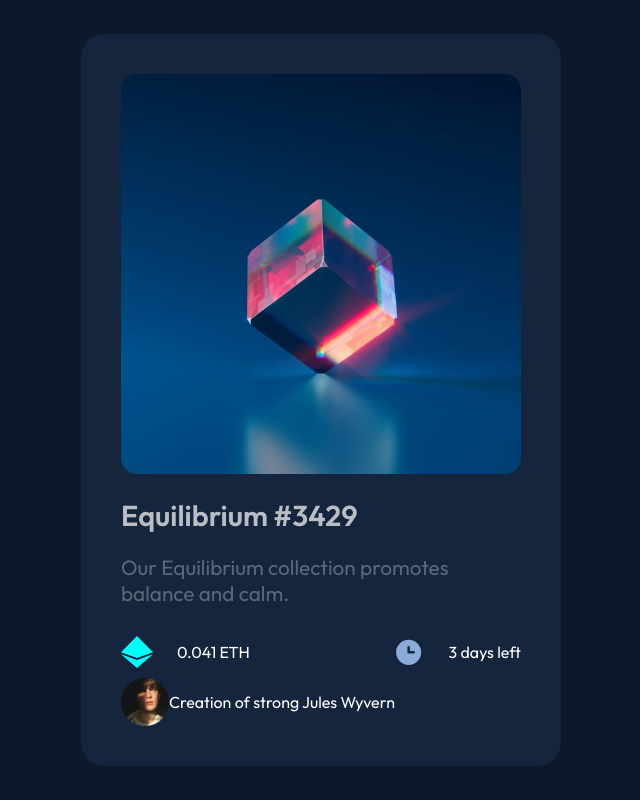
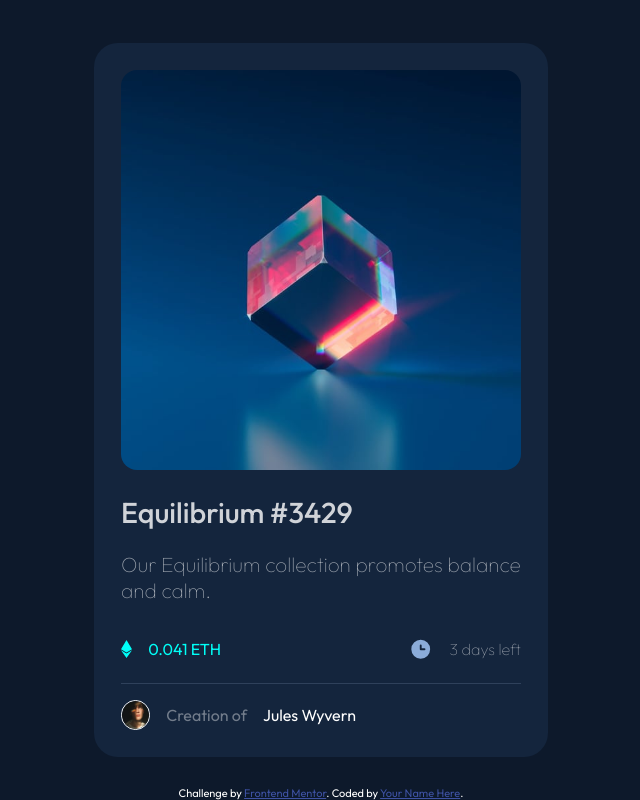
Before and after one commit to zabooz/nft, a plain HTML site: page index.html in a window 1280 px wide. Shown: the whole page, without its empty margins (319-959 px from the left). Drawn offline with Linux system fonts and the light colour scheme.

Commit message:
fixed padding, added footer

```diff
--- a/index.html
+++ b/index.html
@@ -22,18 +22,18 @@
   <p>Our Equilibrium collection promotes balance and calm.</p>
 
   <div class="info">
-    <div class="eth"><img class="icon" src="images/icon-ethereum.svg"><p>0.041 ETH</p>
+    <div class="eth"><img class="eth-icon" src="images/icon-ethereum.svg"><p>0.041 ETH</p>
     </div>
-    <div class="days"><img class="icon" src="images/icon-clock.svg"><p>3 days left</p>
+    <div class="days"><img class="days-icon" src="images/icon-clock.svg"><p>3 days left</p>
     </div>
   </div>
   <div class="creator">
-    <img id="avatar" src="images/image-avatar.png">Creation of strong Jules Wyvern
+    <img id="avatar" src="images/image-avatar.png"><span>Creation of</span>Jules Wyvern
   </div>
 </main>
-  <!---<div class="attribution">
+<footer><div class="attribution">
     Challenge by <a href="https://www.frontendmentor.io?ref=challenge" target="_blank">Frontend Mentor</a>.
     Coded by <a href="#">Your Name Here</a>.
-  </div>--->
+  </div></footer>
 </body>
 </html>
--- a/style.css
+++ b/style.css
@@ -1,4 +1,4 @@
-@import url('https://fonts.googleapis.com/css2?family=Outfit:wght@400;500;600;700;900&display=swap');
+@import url('https://fonts.googleapis.com/css2?family=Outfit:wght@100;200;300;400;500;600;700;900&display=swap');
 body{
     background-color: hsl(217, 54%, 11%);
     margin: 0;
@@ -13,7 +13,7 @@ body{
 main{
     background-color: hsl(216, 50%, 16%);
     max-width: 25rem;
-    padding:2.5rem;
+    padding:1.7rem;
     border-radius: 1.5rem;
 }
 img {
@@ -21,42 +21,64 @@ img {
     width:100%;
 }
 main > p{
-   opacity: .3;
+   opacity: .6;
    font-size: 1.3rem;
+   font-weight: 100;
+
 }
 h1 {
-    opacity: .7;
-    font-weight: 600;
+    opacity: .8;
+    font-weight: 500;
     font-size: 1.8rem;
 }
 .info {
     display: flex;
     justify-content: space-between;
     align-items: center;
-}
-.icon {
-    max-width: 2rem;
-    max-height: 2rem;
+    border-bottom: 1px solid hsl(215, 32%, 27%);
+    padding-bottom: .5rem;
 }
 .info > p{
     font-size: 1.3rem;
 }
+
 .eth,
 .days {
     display: flex;
     align-items: center;
-    gap: 1.5rem;
+    gap: 1rem;
     flex:1;
+}
+.eth-icon {
+    width: .7rem;
+}
+.eth > p{
+    color: hsl(178, 100%, 50%)
 }
 .days {
     justify-content: flex-end;
 }
-
-
+.days-icon {
+    max-width: 1.5rem;
+}
+.days > p {
+    opacity: .6;
+    font-weight: 100;
+}
 .creator {
     display: flex;
     align-items: center;
+    margin-top: 1rem;
+    gap: 1rem;
 }
 #avatar {
-    width: 3rem;
+    width: 1.7rem;
+    border: 1px solid white;
 }
+span {
+    opacity: .4;
+}
+footer {
+    position: absolute;
+    bottom: 0;
+}
```
